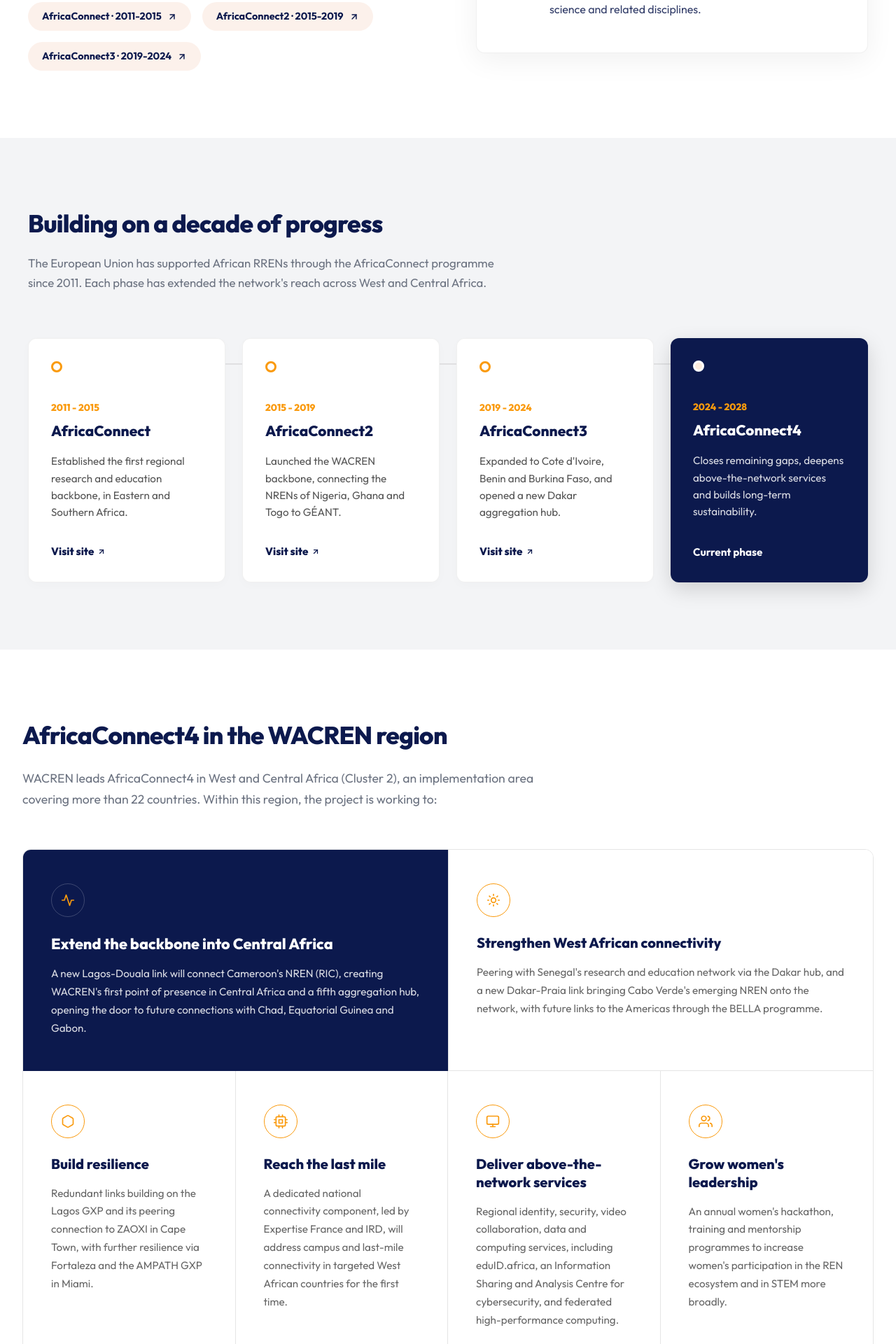
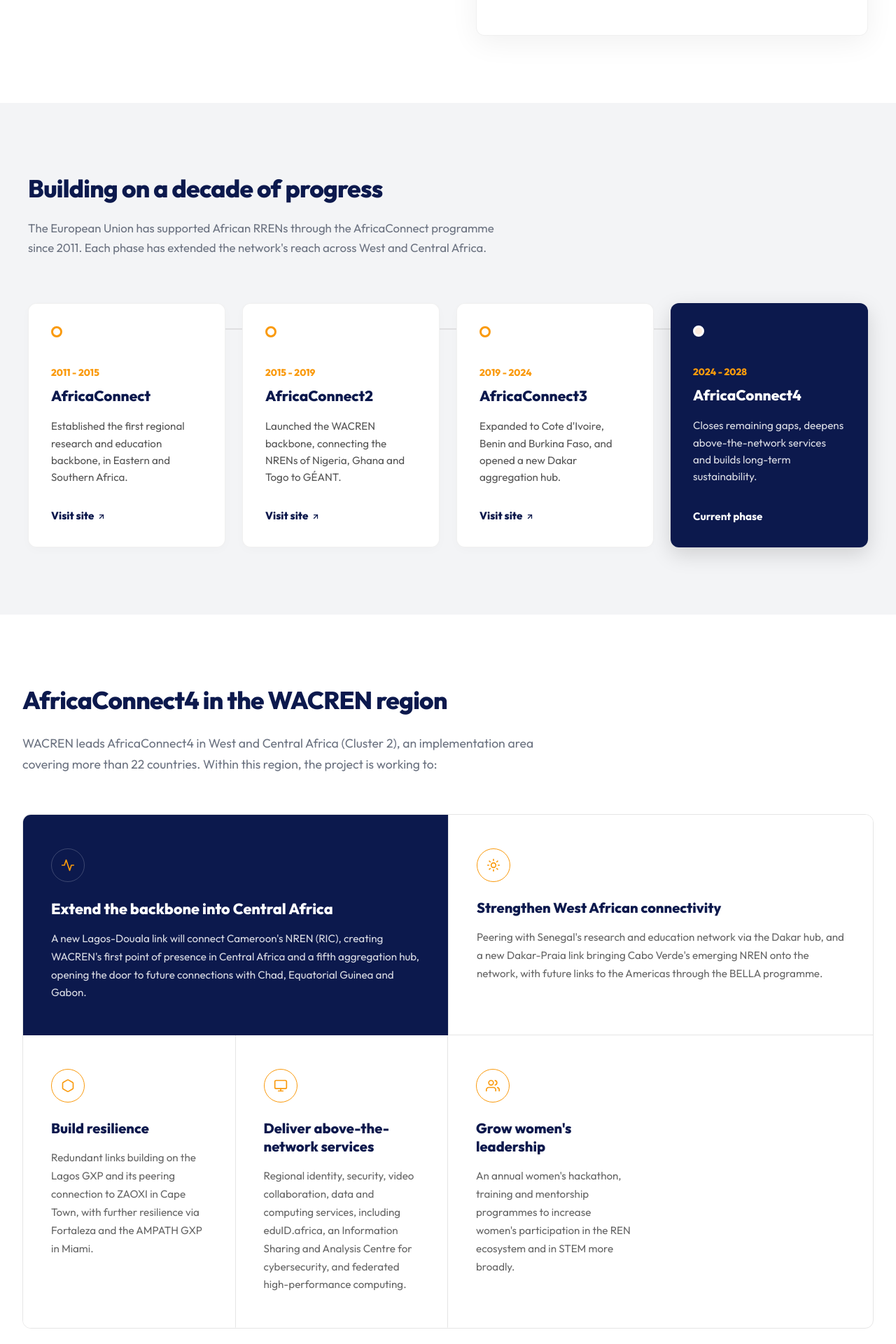
Before and after one commit to rizennews/africaconnect4, a Next.js app: page /about in a window 1280 px wide. Shown: the part 880-2800 px from the top of the page at 70% size. Built offline with nearby package versions, Linux system fonts and the light colour scheme.

Commit message:
Remove last mile card and history tags from about page

```diff
--- a/src/components/AboutIntro.tsx
+++ b/src/components/AboutIntro.tsx
@@ -15,20 +15,7 @@ export default function AboutIntro() {
             The project's overall objective is to increase African research and education communities' access to and use of information and communications technology, and to strengthen international cooperation on science, technology and innovation to address global challenges.
           </p>
 
-          <div className={styles.historyLinks}>
-            <Link href="https://africaconnect1.net/Pages/Home.html" className={styles.historyPill} target="_blank" rel="noopener noreferrer">
-              AfricaConnect · 2011-2015
-              <svg width="14" height="14" viewBox="0 0 24 24" fill="none" stroke="currentColor" strokeWidth="2.5" strokeLinecap="round" strokeLinejoin="round"><line x1="7" y1="17" x2="17" y2="7"></line><polyline points="7 7 17 7 17 17"></polyline></svg>
-            </Link>
-            <Link href="https://www.africaconnect2.net/" className={styles.historyPill} target="_blank" rel="noopener noreferrer">
-              AfricaConnect2 · 2015-2019
-              <svg width="14" height="14" viewBox="0 0 24 24" fill="none" stroke="currentColor" strokeWidth="2.5" strokeLinecap="round" strokeLinejoin="round"><line x1="7" y1="17" x2="17" y2="7"></line><polyline points="7 7 17 7 17 17"></polyline></svg>
-            </Link>
-            <Link href="https://africaconnect3.net/" className={styles.historyPill} target="_blank" rel="noopener noreferrer">
-              AfricaConnect3 · 2019-2024
-              <svg width="14" height="14" viewBox="0 0 24 24" fill="none" stroke="currentColor" strokeWidth="2.5" strokeLinecap="round" strokeLinejoin="round"><line x1="7" y1="17" x2="17" y2="7"></line><polyline points="7 7 17 7 17 17"></polyline></svg>
-            </Link>
-          </div>
+
         </div>
 
         <div className={styles.rightColumn}>
--- a/src/components/AboutWacrenRegion.tsx
+++ b/src/components/AboutWacrenRegion.tsx
@@ -46,16 +46,7 @@ export default function AboutWacrenRegion() {
             </p>
           </div>
 
-          {/* Bottom 2 */}
-          <div className={`${styles.cell} ${styles.cellBottom}`}>
-            <div className={styles.iconWrapperLight}>
-              <svg width="20" height="20" viewBox="0 0 24 24" fill="none" stroke="var(--color-primary-orange)" strokeWidth="2" strokeLinecap="round" strokeLinejoin="round"><rect x="4" y="4" width="16" height="16" rx="2" ry="2"></rect><rect x="9" y="9" width="6" height="6"></rect><line x1="9" y1="1" x2="9" y2="4"></line><line x1="15" y1="1" x2="15" y2="4"></line><line x1="9" y1="20" x2="9" y2="23"></line><line x1="15" y1="20" x2="15" y2="23"></line><line x1="20" y1="9" x2="23" y2="9"></line><line x1="20" y1="14" x2="23" y2="14"></line><line x1="1" y1="9" x2="4" y2="9"></line><line x1="1" y1="14" x2="4" y2="14"></line></svg>
-            </div>
-            <h3 className={styles.cellTitleDark}>Reach the last mile</h3>
-            <p className={styles.cellDescLight}>
-              A dedicated national connectivity component, led by Expertise France and IRD, will address campus and last-mile connectivity in targeted West African countries for the first time.
-            </p>
-          </div>
+
 
           {/* Bottom 3 */}
           <div className={`${styles.cell} ${styles.cellBottom}`}>
```
